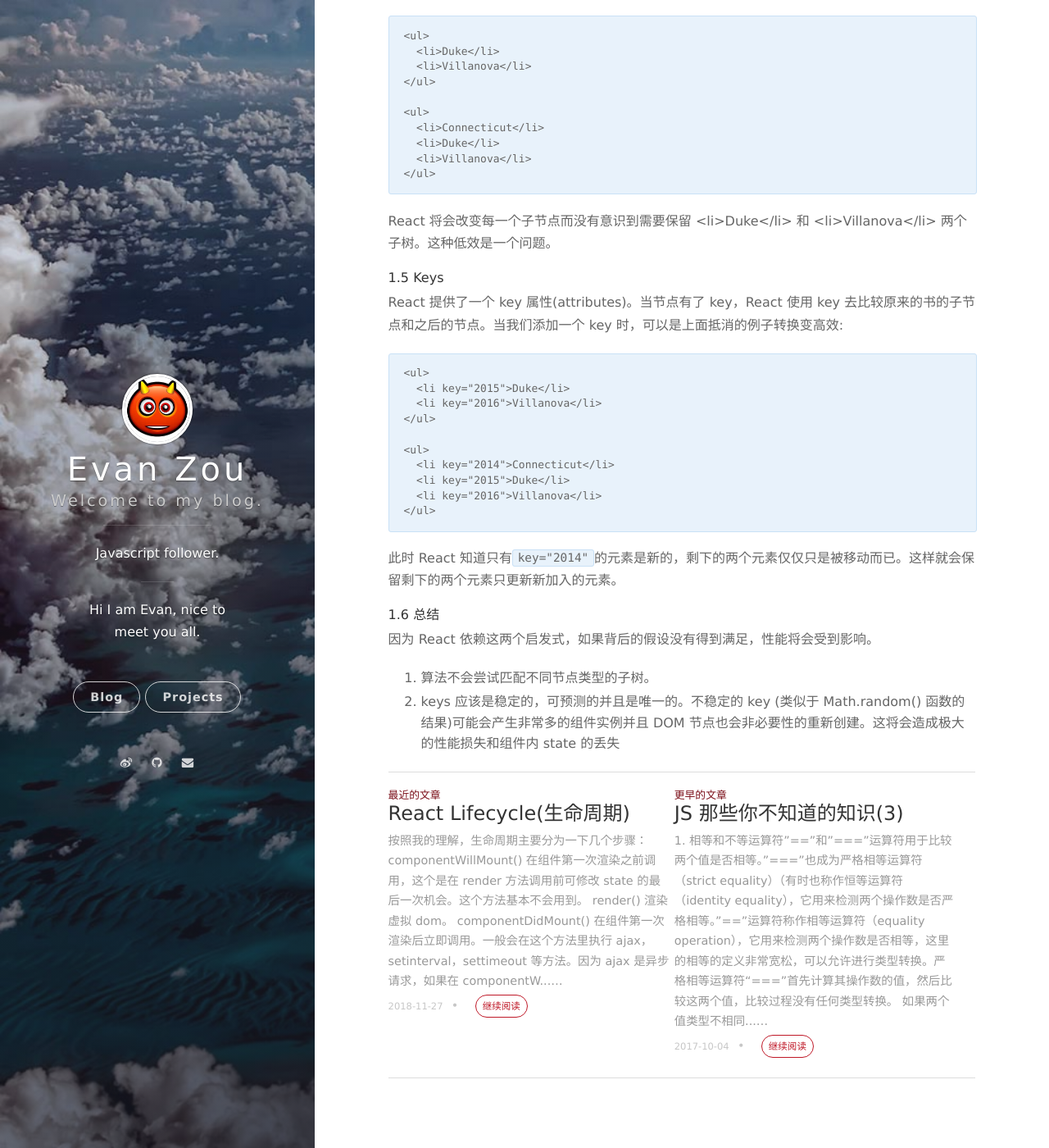
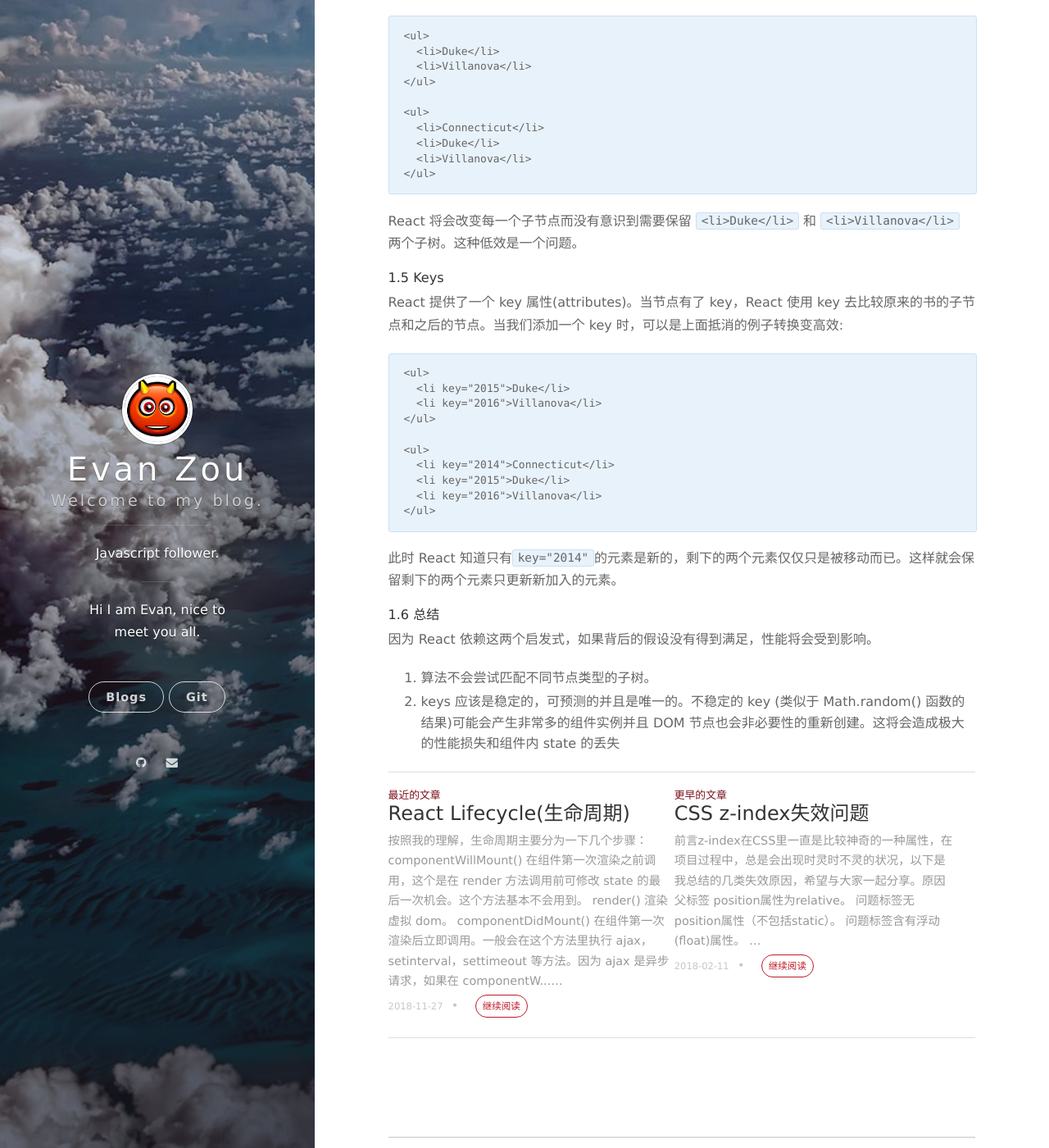
Before and after one commit to Evanzew/Evanzew.github.io, a Jekyll site: the page built from _posts/2018-11-26-react-Reconciliation.markdown, in a window 1280 px wide and 1400 px high, scrolled down 1336 px. Shown: the whole window at 82% size. Built offline with Jekyll 4.4.1, drawn with Linux system fonts in a browser that asks for light colours; nearby versions of some CDN libraries; comment, search, counter and statistics services are not loaded.

Commit message:
New blogs

````diff
--- a/_config.yml
+++ b/_config.yml
@@ -17,15 +17,15 @@ cover_color: slate
 
 # The blog button should not be removed.
 blog_button:
-  title: Blog
-  description: Visit blog
+  title: Blogs
+  description: Visit blogs
 
 # Navigation buttons in the front page.
 nav:
   # - { title: 简历, description: My Prfiles, url: '/resume/' }
   - {
-      title: Projects,
-      description: My Projects,
+      title: Git,
+      description: My Github,
       url: 'https://github.com/evanzew',
     }
 
@@ -43,7 +43,7 @@ comment:
 
 # Social
 social:
-  weibo: u/5363483706?refer_flag=1005055010_
+  # weibo: u/5363483706?refer_flag=1005055010_
   github: evanzew
   #   twitter: onevcat
   #   gplus: 107108267983477358170
--- /dev/null
+++ b/_posts/2018-02-11-CSS-Zindex.markdown
@@ -0,0 +1,17 @@
+---
+layout: post
+title: CSS z-index失效问题
+date: 2018-02-11 14:36:24.000000000 +09:00
+---
+
+### 前言
+
+z-index在CSS里一直是比较神奇的一种属性，在项目过程中，总是会出现时灵时不灵的状况，以下是我总结的几类失效原因，希望与大家一起分享。
+
+### 原因
+
+- 父标签 position属性为relative。
+
+- 问题标签无position属性（不包括static）。
+
+- 问题标签含有浮动(float)属性。
--- a/_posts/2018-11-26-react-Reconciliation.markdown
+++ b/_posts/2018-11-26-react-Reconciliation.markdown
@@ -65,7 +65,7 @@ React 会比较两个 `<li>first</li>` 树与两个 `<li>second</li>` 树，然
 </ul>
 ```
 
-React 将会改变每一个子节点而没有意识到需要保留 <li>Duke</li> 和 <li>Villanova</li> 两个子树。这种低效是一个问题。
+React 将会改变每一个子节点而没有意识到需要保留 `<li>Duke</li>` 和 `<li>Villanova</li>` 两个子树。这种低效是一个问题。
 
 ##### 1.5 Keys
 
--- a/_posts/2019-08-28-React-Onblur-Event.markdown
+++ b/_posts/2019-08-28-React-Onblur-Event.markdown
@@ -1,6 +1,6 @@
 ---
 layout: post
-title: React的onMouseDown，onBlur和onClick执行顺序问题 踩坑
+title: React的onMouseDown，onBlur和onClick执行顺序问题
 date: 2019-08-28 16:07:24.000000000 +09:00
 ---
 
--- a/_posts/2019-09-23-CSS-IE-Clear-Button.markdown
+++ b/_posts/2019-09-23-CSS-IE-Clear-Button.markdown
@@ -1,6 +1,6 @@
 ---
 layout: post
-title: CSS IE浏览器自带的清除按钮 踩坑
+title: CSS IE浏览器自带的清除按钮
 date: 2019-09-23 16:07:24.000000000 +09:00
 ---
 
````
Also changed, not shown: _posts/2019-01-02-React-Fragments.markdown (+23 -25 lines), _posts/2019-11-03-Enter-Trigger-Submit.markdown (added, +36 -0 lines).
